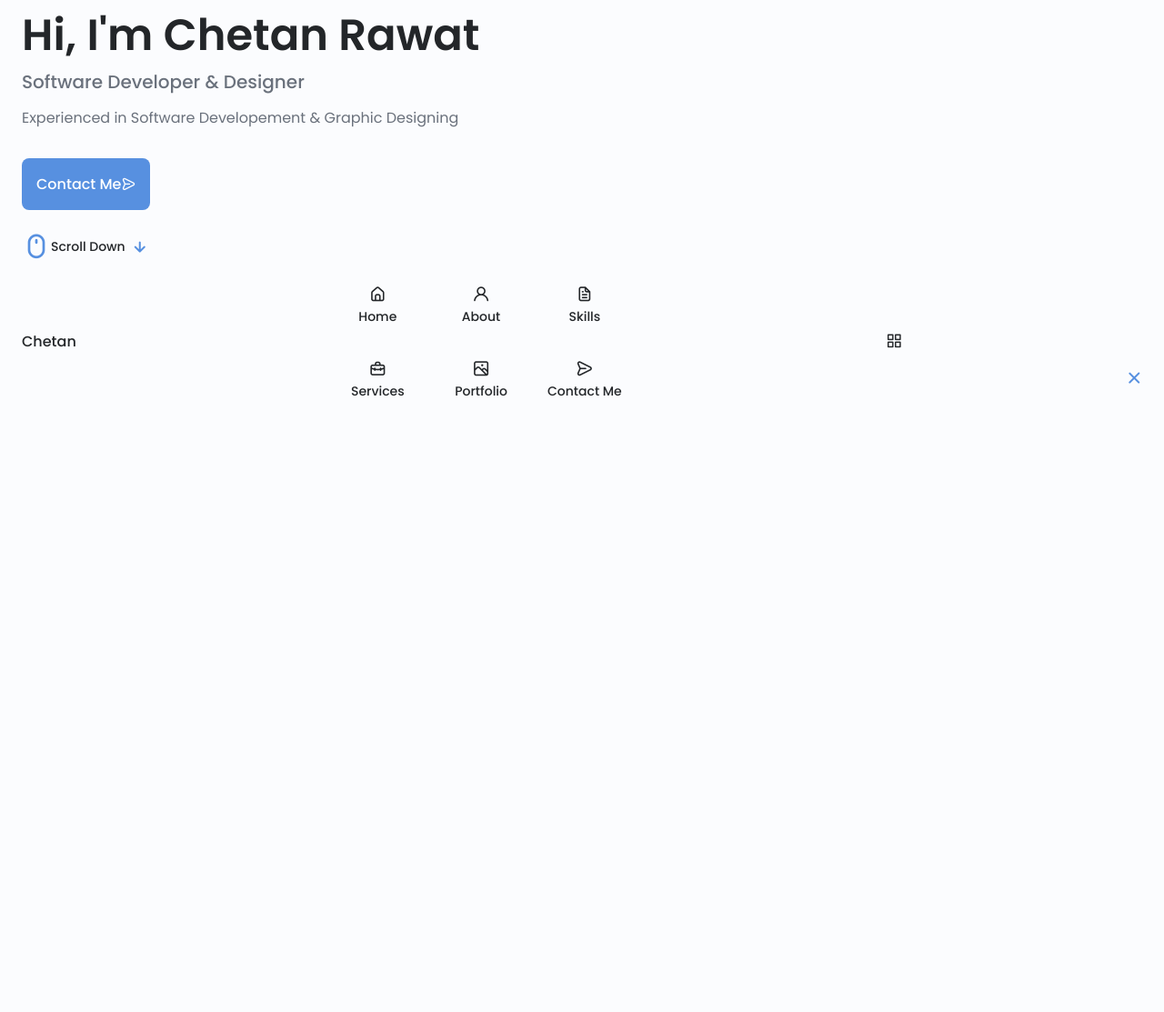
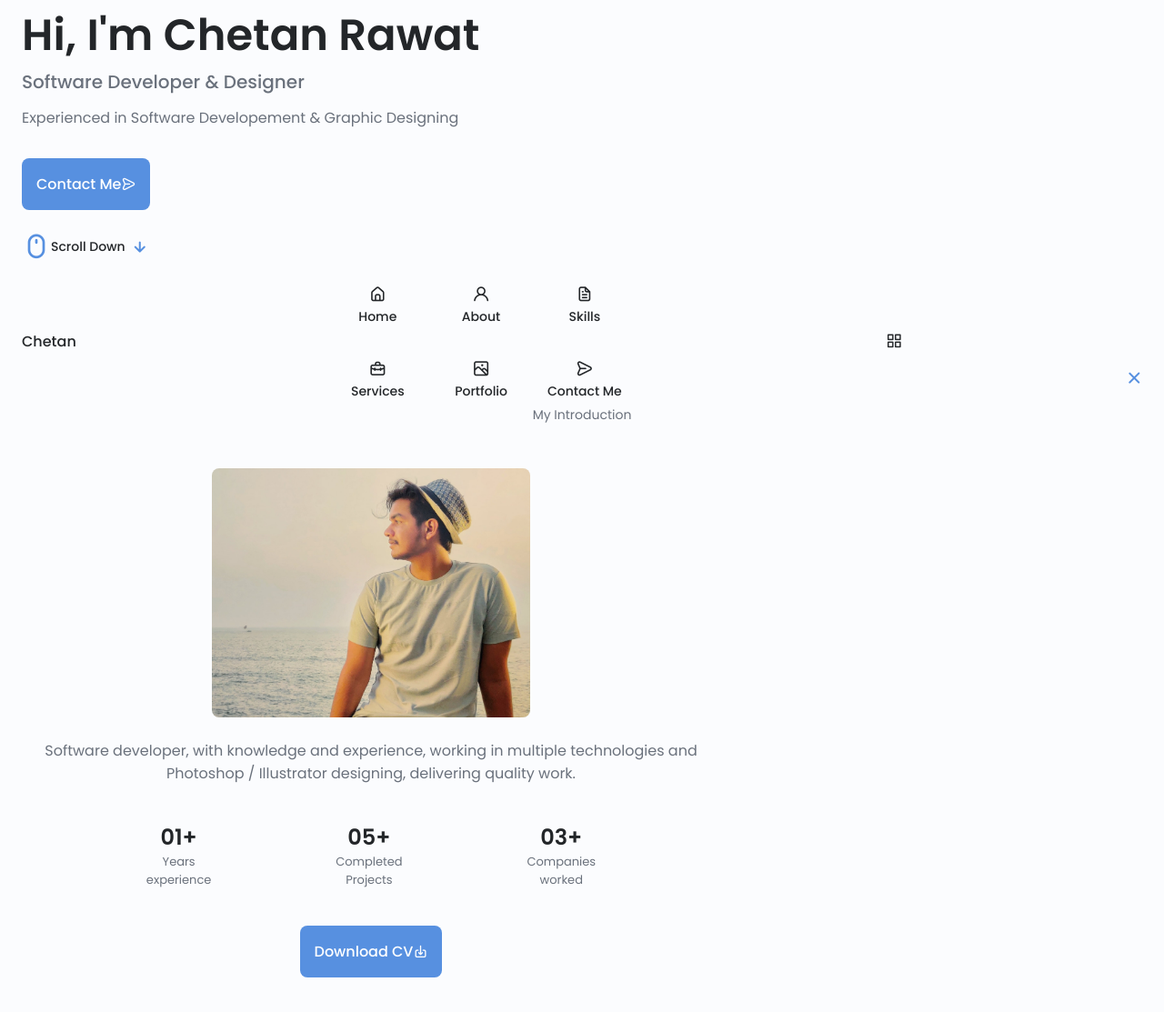
Before and after one commit to chetan98/responsive-portfolio, a plain HTML site: page index.html in a window 1280 px wide. Shown: the part 359-1472 px from the top of the page at 91% size. Before the commit the page ends 800 px from the top, so only its background shows below. Drawn offline with nearby package versions, Linux system fonts and the light colour scheme.

Commit message:
About Me

```diff
--- a/assets/css/style.css
+++ b/assets/css/style.css
@@ -316,7 +316,7 @@ img{
 }
 
 
-/* ============= Buttons ============ */
+/* =============================== BUTTONS ============================== */
 .button{
     display: inline;
     background-color: var(--first-color);
@@ -334,3 +334,44 @@ img{
     display: inline-flex;
     align-items: center;
 }
+
+/* ================================== ABOUT ============================= */
+.about__img{
+    width: 350px;
+    border-radius: .5rem;
+    justify-self: center;
+    justify-content: center;
+    align-self: center;
+}
+
+.about__description{
+    text-align: center;
+    margin-bottom: var(--mb-2-5);
+}
+
+.about__info{
+    display: flex;
+    justify-content: space-evenly;
+    margin-bottom: var(--mb-2-5);
+}
+
+.about__info-title{
+    font-size: var(--h2-font-size);
+    font-weight: var(--font-semi-bold);
+    color: var(--title-color);
+}
+
+.about__info-name{
+    font-size: var(--smaller-font-size);
+}
+
+.about__info-name,
+.about__info-title{
+    display: block;
+    text-align: center;
+}
+
+.about__buttons{
+    display: flex;
+    justify-content: center;
+}
--- a/index.html
+++ b/index.html
@@ -125,7 +125,39 @@
                 </div>
             </section>
             <!--============================= ABOUT ==================================-->
+            <section class="about section" id="about">
+                <h2 class="section__title">About Me</h2>
+                <span class="section__subtitle">My Introduction</span>
 
+                <div class="about__container container grid">
+                    <img src="assets/img/me-crop.jpg" alt="" class="about__img">
+
+                    <div class="about__data">
+                        <p class="about__description">Software developer, with knowledge and experience,
+                             working in multiple technologies and Photoshop / Illustrator designing, delivering quality work.
+                        </p>
+                        <div class="about__info">
+                            <div>
+                                <span class="about__info-title">01+</span>
+                                <span class="about__info-name">Years <br> experience</span>
+                            </div>
+                            <div>
+                                <span class="about__info-title">05+</span>
+                                <span class="about__info-name">Completed <br> Projects</span>
+                            </div>
+                            <div>
+                                <span class="about__info-title">03+</span>
+                                <span class="about__info-name">Companies <br> worked</span>
+                            </div>
+                        </div>
+                        <div class="about__buttons">
+                          <a download="" href="assets/pdf/Rawat_Chetan.pdf" class="button button--flex">
+                                Download CV<i class="uil uil-download-alt button__icon"></i>
+                            </a>
+                        </div>
+                    </div>
+                </div>
+            </section>
             <!--============================= SKILLS ==================================-->
 
             <!--============================= QUALIFICATIONS ==================================-->
@@ -144,6 +176,7 @@
 
         <!--============================= MAIN JS ==================================-->
         <script src="assets/js/main.js"></script>
+
     </body>
 
 
```
Also changed, not shown: assets/img/me-crop.jpg (added), 2 other files.
